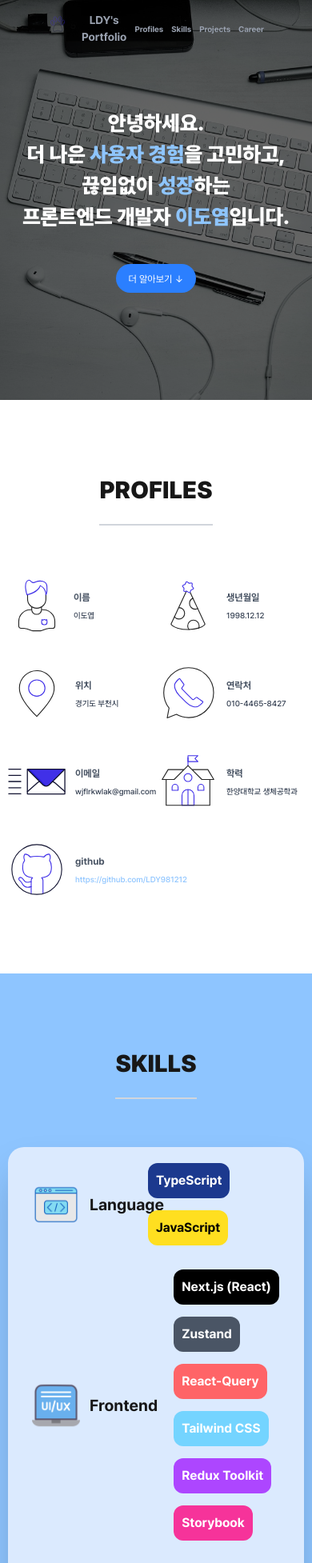
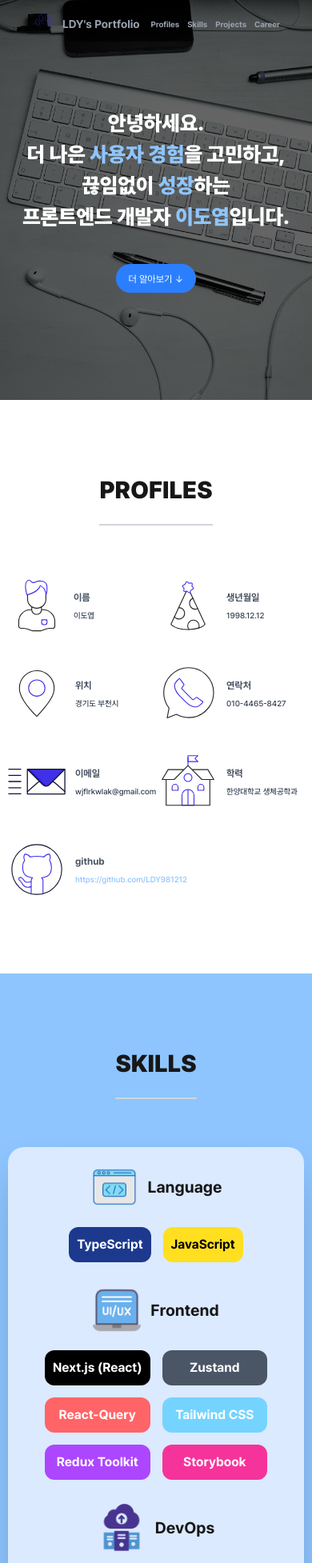
Before and after one commit to LDY981212/LDY981212.github.io, a Next.js app: page / in a window 390 px wide. Shown: the top 1954 px of the page at 80% size. Built offline with nearby package versions, Linux system fonts and the light colour scheme.

Commit message:
Fix: responsive design for Skills comp and Nav

```diff
--- a/src/components/Nav.tsx
+++ b/src/components/Nav.tsx
@@ -16,7 +16,7 @@
 
   return (
     <div
-      className={`w-full overflow-hidden flex justify-between items-center lg:px-[20rem] md:px-[8rem] sm:px-[6rem] py-[1.5rem]  ${
+      className={`w-full overflow-hidden flex justify-between items-center lg:px-[20rem] md:px-[8rem] sm:px-[4rem] py-[1.5rem]  ${
         isScrolled
           ? "text-white bg-gray-400 border-b border-gray-400 shadow-lg"
           : "text-gray-400"
--- a/src/components/Skills.tsx
+++ b/src/components/Skills.tsx
@@ -20,7 +20,7 @@
         }}
         className="flex flex-col w-full bg-blue-100 rounded-[2rem] py-[2rem] px-[3rem] gap-[3rem] shadow-2xl"
       >
-        <div className="flex items-center lg:gap-[5rem] md:gap-[4rem] sm:gap-[2rem]">
+        <div className="flex lg:flex-row md:flex-row sm:flex-col items-center lg:gap-[5rem] md:gap-[4rem] sm:gap-[2rem]">
           <div className="flex gap-[1.2rem] items-center">
             <Image
               src="/images/language.png"
@@ -39,7 +39,7 @@
             </div>
           </div>
         </div>
-        <div className="flex items-center lg:gap-[6rem] md:gap-[5rem] sm:gap-[8rem]">
+        <div className="flex lg:flex-row md:flex-row sm:flex-col items-center lg:gap-[6rem] md:gap-[5rem] sm:gap-[2rem]">
           <div className="flex gap-[1.2rem] items-center">
             <Image
               src="/images/frontend.png"
@@ -49,7 +49,7 @@
             />
             <span className="font-bold text-[2rem]">Frontend</span>
           </div>
-          <div className="flex gap-[1.5rem] text-nowrap md:flex-wrap sm:flex-wrap">
+          <div className="lg:flex md:grid gap-[1.5rem] text-nowrap lg:flex-row md:grid-cols-3 sm:grid sm:grid-cols-2">
             <div className="p-[1rem] font-bold text-center rounded-[1.2rem] bg-black text-[1.6rem] text-white ">
               Next.js (React)
             </div>
@@ -70,7 +70,7 @@
             </div>
           </div>
         </div>
-        <div className="flex items-center lg:gap-[7rem] md:gap-[6rem] sm:gap-[2rem]">
+        <div className="flex lg:flex-row md:flex-row sm:flex-col items-center lg:gap-[7rem] md:gap-[6rem] sm:gap-[2rem]">
           <div className="flex gap-[1.2rem] items-center">
             <Image
               src="/images/dev.png"
```
